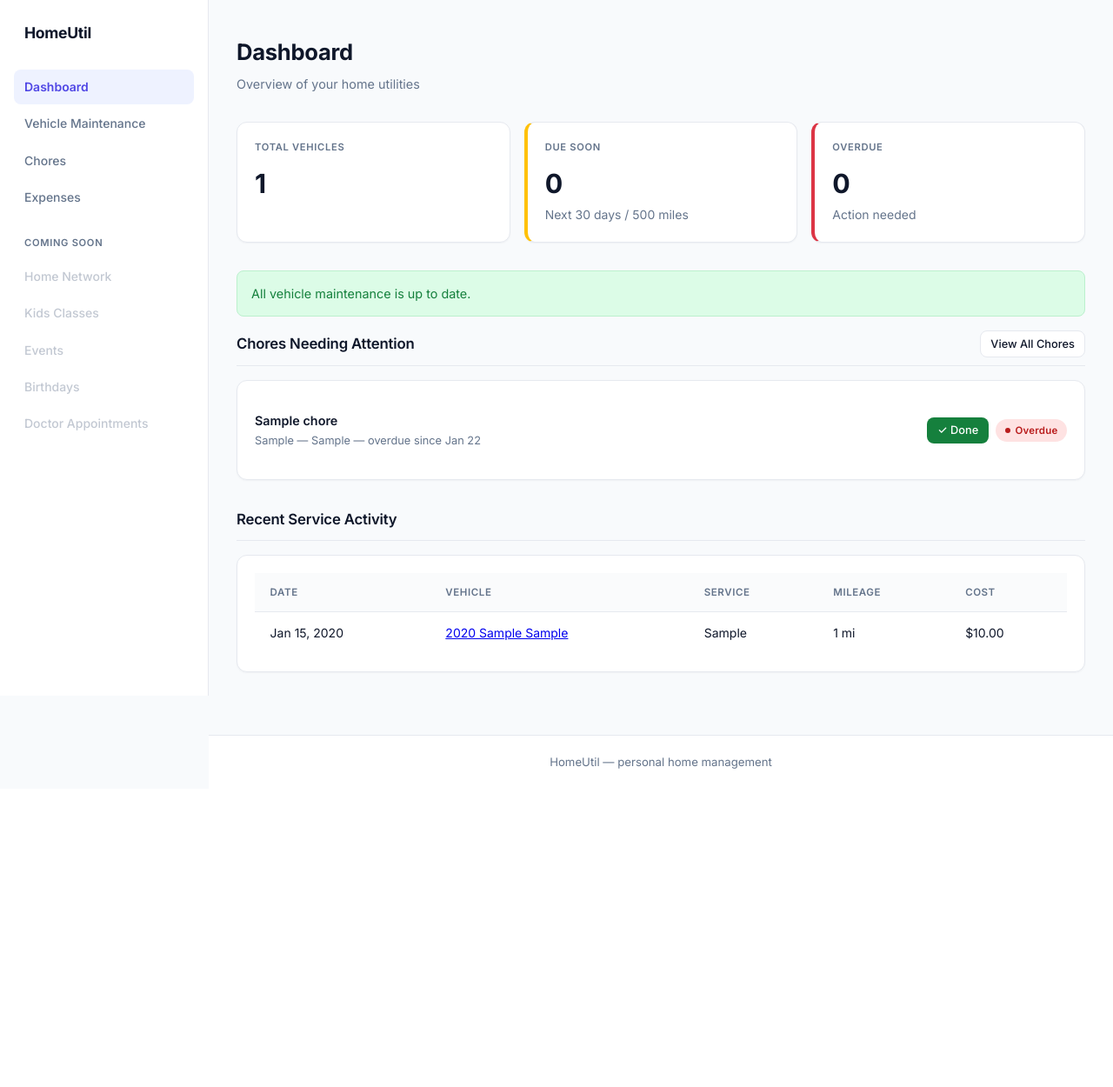
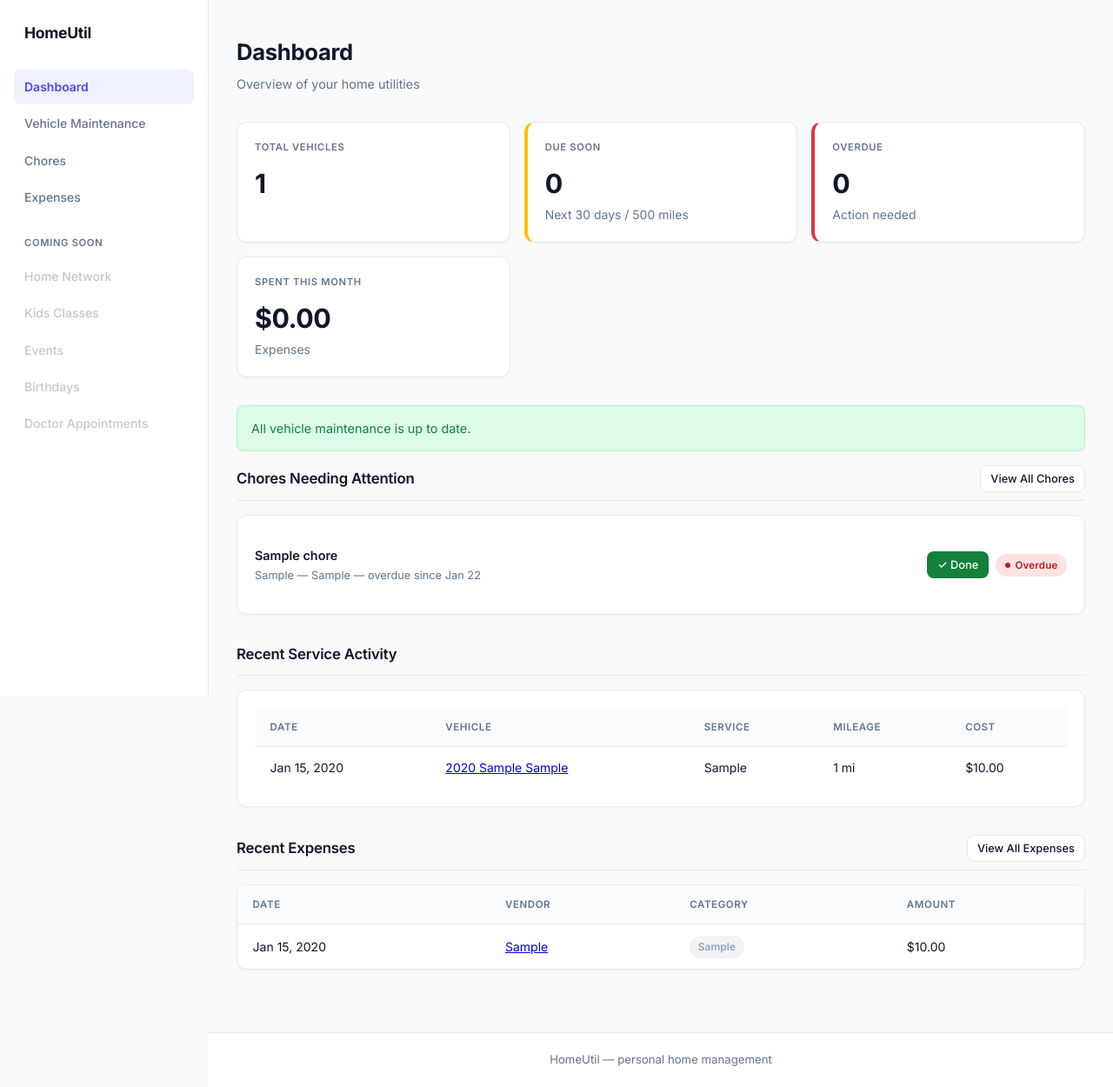
Before and after one commit to diptimanbasak/homeUtil, a Flask app: page / in a window 1280 px wide. Shown: the whole page at 87% size. Before the commit the page ends 884 px from the top, so only its background shows below. Run offline with Flask 3, Linux system fonts and the light colour scheme; tables that the repository leaves empty hold one stand-in row (values such as "Sample post").

Commit message:
snippetInHomePage,DateOfLastService

```diff
--- a/main.py
+++ b/main.py
@@ -8,7 +8,7 @@ from flask import Flask
 
 import models  # noqa: F401  (import registers ORM models before create_all)
 from config import DEBUG, HOST, PORT
-from database import Base, close_db, engine
+from database import Base, check_schema_is_current, close_db, engine
 from models import CATEGORY_COLORS
 from rendering import format_currency, format_number
 from routes.chores import bp as chores_bp
@@ -18,6 +18,10 @@ from routes.vehicles import bp as vehicles_bp
 
 # Create tables on startup if they don't exist yet. Safe to call every time.
 Base.metadata.create_all(bind=engine)
+
+# Fail fast with a clear message if a model column is missing from an
+# existing table, rather than letting the first request that touches it 500.
+check_schema_is_current()
 
 app = Flask(__name__)
 
--- a/models.py
+++ b/models.py
@@ -64,6 +64,7 @@ class MaintenanceReminder(Base):
     id = Column(Integer, primary_key=True, index=True)
     vehicle_id = Column(Integer, ForeignKey("vehicles.id"), nullable=False)
     service_type = Column(String(100), nullable=False)
+    last_service_date = Column(Date)
     due_date = Column(Date)
     due_mileage = Column(Integer)
     is_completed = Column(Boolean, default=False)
--- a/routes/dashboard.py
+++ b/routes/dashboard.py
@@ -6,7 +6,7 @@ from sqlalchemy.orm import joinedload
 
 from config import REMINDER_DUE_SOON_DAYS, REMINDER_DUE_SOON_MILES
 from database import get_db
-from models import Chore, MaintenanceRecord, Vehicle
+from models import Chore, Expense, MaintenanceRecord, Vehicle
 
 bp = Blueprint("dashboard", __name__)
 
@@ -61,6 +61,19 @@ def dashboard():
     chores_overdue = [c for c in active_chores if c.status(today) == "overdue"]
     chores_due_today = [c for c in active_chores if c.status(today) == "due_today"]
 
+    recent_expenses = (
+        db.query(Expense)
+        .order_by(Expense.expense_date.desc().nullslast(), Expense.created_at.desc())
+        .limit(5)
+        .all()
+    )
+    month_expenses = (
+        db.query(Expense)
+        .filter(Expense.expense_date >= today.replace(day=1))
+        .all()
+    )
+    month_total = sum(e.amount for e in month_expenses if e.amount)
+
     return render_template(
         "dashboard.html",
         vehicles=vehicles,
@@ -69,4 +82,6 @@ def dashboard():
         recent_services=recent_services,
         chores_overdue=chores_overdue,
         chores_due_today=chores_due_today,
+        recent_expenses=recent_expenses,
+        month_total=month_total,
     )
--- a/routes/vehicles.py
+++ b/routes/vehicles.py
@@ -40,6 +40,17 @@ def resolve_service_type(service_type: str, custom_service_type: str) -> str:
     if service_type == "Other" and custom_service_type.strip():
         return custom_service_type.strip()
     return service_type
+
+
+def get_service_record_or_404(vehicle_id: int, service_id: int, db: Session) -> MaintenanceRecord:
+    record = (
+        db.query(MaintenanceRecord)
+        .filter(MaintenanceRecord.id == service_id, MaintenanceRecord.vehicle_id == vehicle_id)
+        .first()
+    )
+    if not record:
+        abort(404, description="Service record not found")
+    return record
 
 
 def get_reminder_or_404(vehicle_id: int, reminder_id: int, db: Session) -> MaintenanceReminder:
@@ -268,16 +279,73 @@ def create_service_record(vehicle_id):
     return redirect(f"/vehicles/{vehicle_id}", code=303)
 
 
+@bp.route("/<int:vehicle_id>/services/<int:service_id>/edit", methods=["GET"])
+def edit_service_form(vehicle_id, service_id):
+    db = get_db()
+    vehicle = get_vehicle_or_404(vehicle_id, db)
+    record = get_service_record_or_404(vehicle_id, service_id, db)
+    selected_type, custom_service_type = reminder_type_fields(record)
+
+    return render_template(
+        "vehicles/edit_service.html",
+        vehicle=vehicle,
+        record=record,
+        service_types=COMMON_SERVICE_TYPES,
+        selected_type=selected_type,
+        custom_service_type=custom_service_type,
+        error=None,
+    )
+
+
+@bp.route("/<int:vehicle_id>/services/<int:service_id>/edit", methods=["POST"])
+def update_service_record(vehicle_id, service_id):
+    db = get_db()
+    vehicle = get_vehicle_or_404(vehicle_id, db)
+    record = get_service_record_or_404(vehicle_id, service_id, db)
+
+    service_type = request.form.get("service_type", "")
+    custom_service_type = request.form.get("custom_service_type", "")
+    service_date = request.form.get("service_date", "")
+    mileage_at_service = request.form.get("mileage_at_service", type=int)
+    cost = request.form.get("cost", type=float)
+    service_provider = request.form.get("service_provider", "")
+    notes = request.form.get("notes", "")
+
+    def redisplay(error):
+        selected_type, original_custom = reminder_type_fields(record)
+        return render_template(
+            "vehicles/edit_service.html",
+            vehicle=vehicle,
+            record=record,
+            service_types=COMMON_SERVICE_TYPES,
+            selected_type=selected_type,
+            custom_service_type=original_custom,
+            error=error,
+        ), 400
+
+    try:
+        date_obj = datetime.date.fromisoformat(service_date)
+    except ValueError:
+        return redisplay("Invalid date format.")
+
+    record.service_type = resolve_service_type(service_type, custom_service_type)
+    record.service_date = date_obj
+    record.mileage_at_service = mileage_at_service
+    record.cost = cost
+    record.service_provider = service_provider.strip() or None
+    record.notes = notes.strip() or None
+
+    if mileage_at_service and mileage_at_service > (vehicle.current_mileage or 0):
+        vehicle.current_mileage = mileage_at_service
+
+    db.commit()
+    return redirect(f"/vehicles/{vehicle_id}", code=303)
+
+
 @bp.route("/<int:vehicle_id>/services/<int:service_id>/delete", methods=["POST"])
 def delete_service_record(vehicle_id, service_id):
     db = get_db()
-    record = (
-        db.query(MaintenanceRecord)
-        .filter(MaintenanceRecord.id == service_id, MaintenanceRecord.vehicle_id == vehicle_id)
-        .first()
-    )
-    if not record:
-        abort(404, description="Service record not found")
+    record = get_service_record_or_404(vehicle_id, service_id, db)
     db.delete(record)
     db.commit()
     return redirect(f"/vehicles/{vehicle_id}", code=303)
@@ -304,9 +372,22 @@ def create_reminder(vehicle_id):
 
     service_type = request.form.get("service_type", "")
     custom_service_type = request.form.get("custom_service_type", "")
+    last_service_date = request.form.get("last_service_date", "")
     due_date = request.form.get("due_date", "")
     due_mileage = request.form.get("due_mileage", type=int)
     notes = request.form.get("notes", "")
+
+    last_service_date_obj = None
+    if last_service_date.strip():
+        try:
+            last_service_date_obj = datetime.date.fromisoformat(last_service_date)
+        except ValueError:
+            return render_template(
+                "vehicles/add_reminder.html",
+                vehicle=vehicle,
+                service_types=COMMON_SERVICE_TYPES,
+                error="Invalid date format.",
+            ), 400
 
     date_obj = None
     if due_date.strip():
@@ -331,6 +412,7 @@ def create_reminder(vehicle_id):
     reminder = MaintenanceReminder(
         vehicle_id=vehicle_id,
         service_type=resolve_service_type(service_type, custom_service_type),
+        last_service_date=last_service_date_obj,
         due_date=date_obj,
         due_mileage=due_mileage,
         notes=notes.strip() or None,
@@ -366,6 +448,7 @@ def update_reminder(vehicle_id, reminder_id):
 
     service_type = request.form.get("service_type", "")
     custom_service_type = request.form.get("custom_service_type", "")
+    last_service_date = request.form.get("last_service_date", "")
     due_date = request.form.get("due_date", "")
     due_mileage = request.form.get("due_mileage", type=int)
     notes = request.form.get("notes", "")
@@ -382,6 +465,13 @@ def update_reminder(vehicle_id, reminder_id):
             error=error,
         ), status_code
 
+    last_service_date_obj = None
+    if last_service_date.strip():
+        try:
+            last_service_date_obj = datetime.date.fromisoformat(last_service_date)
+        except ValueError:
+            return redisplay("Invalid date format.", 400)
+
     date_obj = None
     if due_date.strip():
         try:
@@ -393,6 +483,7 @@ def update_reminder(vehicle_id, reminder_id):
         return redisplay("Please provide at least a due date or due mileage.", 400)
 
     reminder.service_type = resolve_service_type(service_type, custom_service_type)
+    reminder.last_service_date = last_service_date_obj
     reminder.due_date = date_obj
     reminder.due_mileage = due_mileage
     reminder.notes = notes.strip() or None
--- a/templates/dashboard.html
+++ b/templates/dashboard.html
@@ -23,6 +23,11 @@
         <div class="card-title">Overdue</div>
         <div class="card-value" {% if overdue %}style="color: var(--color-danger);"{% endif %}>{{ overdue | length }}</div>
         <p class="text-sm text-muted">Action needed</p>
+    </div>
+    <div class="card">
+        <div class="card-title">Spent This Month</div>
+        <div class="card-value">{{ month_total | currency }}</div>
+        <p class="text-sm text-muted">Expenses</p>
     </div>
 </div>
 
@@ -142,6 +147,36 @@
 </div>
 {% endif %}
 
+{% if recent_expenses %}
+<div class="section">
+    <div class="section-header">
+        <h2>Recent Expenses</h2>
+        <a href="/expenses" class="btn btn-sm btn-outline">View All Expenses</a>
+    </div>
+    <div class="card" style="padding:0;">
+        <div class="table-wrap">
+            <table>
+                <thead>
+                    <tr><th>Date</th><th>Vendor</th><th>Category</th><th>Amount</th></tr>
+                </thead>
+                <tbody>
+                    {% for e in recent_expenses %}
+                    <tr>
+                        <td>{{ e.expense_date.strftime('%b %d, %Y') if e.expense_date else '—' }}</td>
+                        <td><a href="/expenses/{{ e.id }}">{{ e.vendor or "Unknown Vendor" }}</a></td>
+                        <td>
+                            <span class="category-badge" style="background:{{ category_colors.get(e.category_label, '#94a3b8') }}22;color:{{ category_colors.get(e.category_label, '#94a3b8') }};">{{ e.category_label }}</span>
+                        </td>
+                        <td>{{ e.amount | currency }}</td>
+                    </tr>
+                    {% endfor %}
+                </tbody>
+            </table>
+        </div>
+    </div>
+</div>
+{% endif %}
+
 {% if not vehicles %}
 <div class="empty-state">
     <h3>Welcome to HomeUtil</h3>
--- a/templates/vehicles/add_reminder.html
+++ b/templates/vehicles/add_reminder.html
@@ -30,6 +30,11 @@
             </div>
         </div>
 
+        <div class="form-group">
+            <label class="form-label" for="last_service_date">Date of Last Service</label>
+            <input type="date" id="last_service_date" name="last_service_date" class="form-control">
+        </div>
+
         <div class="form-row">
             <div class="form-group">
                 <label class="form-label" for="due_date">Due Date</label>
--- a/templates/vehicles/detail.html
+++ b/templates/vehicles/detail.html
@@ -61,6 +61,7 @@
             <div class="reminder-info">
                 <h4>{{ item.reminder.service_type }}</h4>
                 <p>
+                    {% if item.reminder.last_service_date %}Last service: {{ item.reminder.last_service_date.strftime('%B %d, %Y') }} &middot; {% endif %}
                     {% if item.reminder.due_date %}Due: {{ item.reminder.due_date.strftime('%B %d, %Y') }}{% endif %}
                     {% if item.reminder.due_mileage %}{% if item.reminder.due_date %} &middot; {% endif %}Due at {{ item.reminder.due_mileage | number }} mi{% endif %}
                 </p>
@@ -118,8 +119,9 @@
                         <td>{{ record.service_provider or "—" }}</td>
                         <td>{{ record.notes or "—" }}</td>
                         <td>
+                            <a href="/vehicles/{{ vehicle.id }}/services/{{ record.id }}/edit" class="btn btn-outline btn-sm">Edit</a>
                             <form method="post" action="/vehicles/{{ vehicle.id }}/services/{{ record.id }}/delete"
-                                  onsubmit="return confirm('Delete this service record?');">
+                                  onsubmit="return confirm('Delete this service record?');" style="display:inline;">
                                 <button type="submit" class="btn btn-danger btn-sm">Delete</button>
                             </form>
                         </td>
--- a/templates/vehicles/edit_reminder.html
+++ b/templates/vehicles/edit_reminder.html
@@ -30,6 +30,11 @@
             </div>
         </div>
 
+        <div class="form-group">
+            <label class="form-label" for="last_service_date">Date of Last Service</label>
+            <input type="date" id="last_service_date" name="last_service_date" class="form-control" value="{{ reminder.last_service_date.isoformat() if reminder.last_service_date else '' }}">
+        </div>
+
         <div class="form-row">
             <div class="form-group">
                 <label class="form-label" for="due_date">Due Date</label>
```
Also changed, not shown: CLAUDE.md (+2 -2 lines), database.py (+42 -1 lines).
